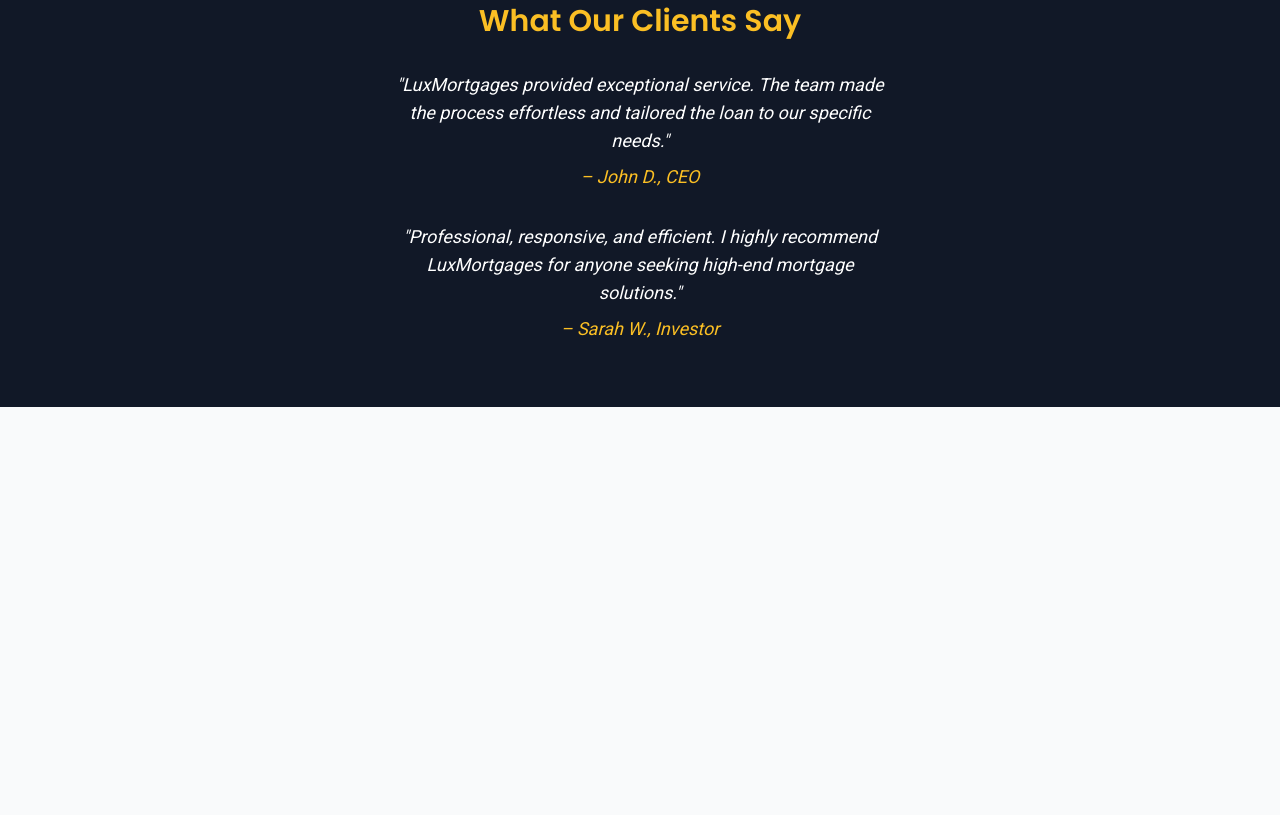
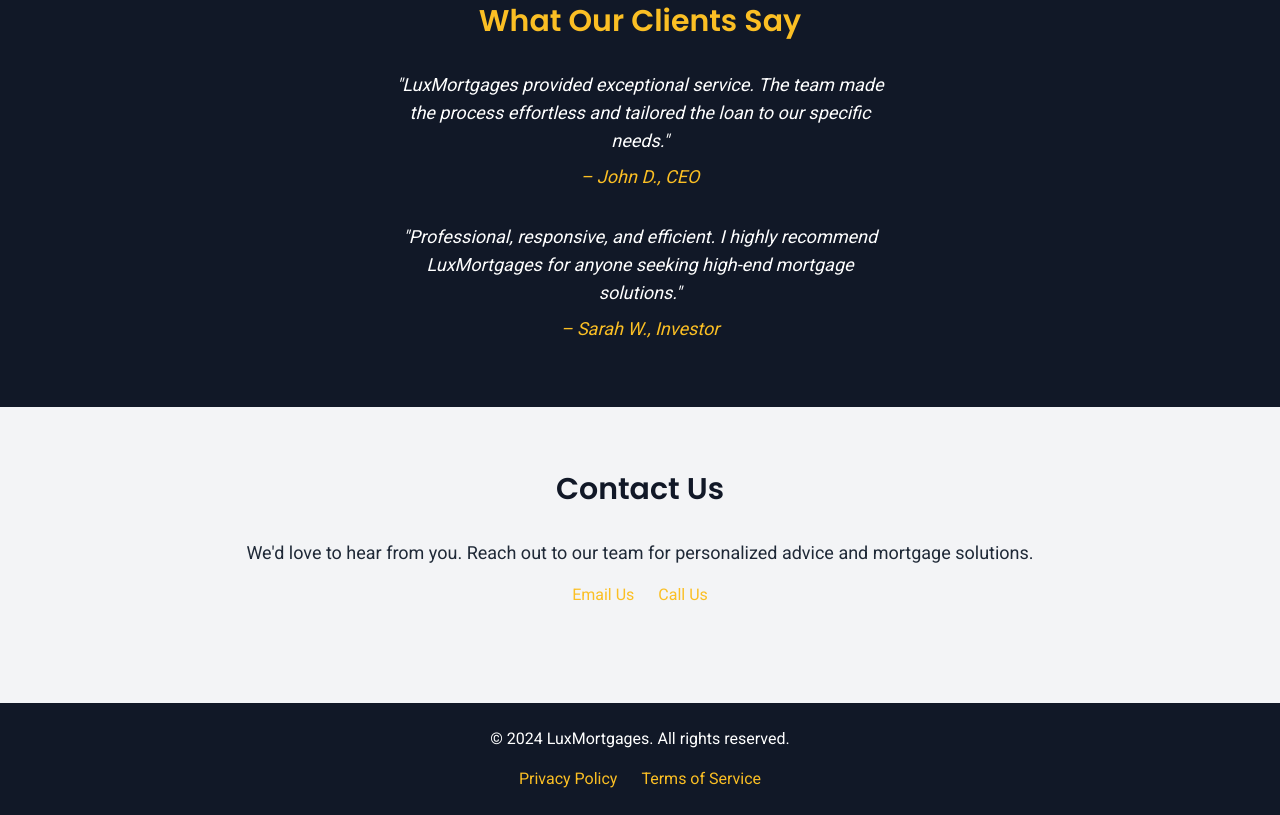
Before and after one commit to sandeep-up/luxmortgage, a plain HTML site: page index.html in a window 1280 px wide. Shown: the part 1477-2292 px from the top of the page. Before the commit the page ends 1884 px from the top, so only its background shows below. Drawn offline with nearby package versions, Linux system fonts and the light colour scheme.

Commit message:
Update index.html

```diff
--- a/index.html
+++ b/index.html
@@ -159,4 +159,27 @@
     </section>
 
     <!-- Contact Section -->
-    <section
+    <section id="contact" class="bg-gray-100 py-16">
+        <div class="container mx-auto text-center px-4">
+            <h2 class="text-3xl font-bold mb-8 text-gray-900">Contact Us</h2>
+            <p class="text-lg mb-4">We'd love to hear from you. Reach out to our team for personalized advice and mortgage solutions.</p>
+            <div class="flex justify-center space-x-6 mb-8">
+                <a href="mailto:contact@luxmortgages.com" class="text-yellow-400 hover:text-yellow-500 transition hover-scale">Email Us</a>
+                <a href="tel:+1234567890" class="text-yellow-400 hover:text-yellow-500 transition hover-scale">Call Us</a>
+            </div>
+        </div>
+    </section>
+
+    <!-- Footer Section -->
+    <footer class="bg-gray-900 text-white py-6">
+        <div class="container mx-auto text-center">
+            <p>&copy; 2024 LuxMortgages. All rights reserved.</p>
+            <div class="flex justify-center space-x-6 mt-4">
+                <a href="#" class="text-yellow-400 hover:text-yellow-500 transition">Privacy Policy</a>
+                <a href="#" class="text-yellow-400 hover:text-yellow-500 transition">Terms of Service</a>
+            </div>
+        </div>
+    </footer>
+
+</body>
+</html>
```
